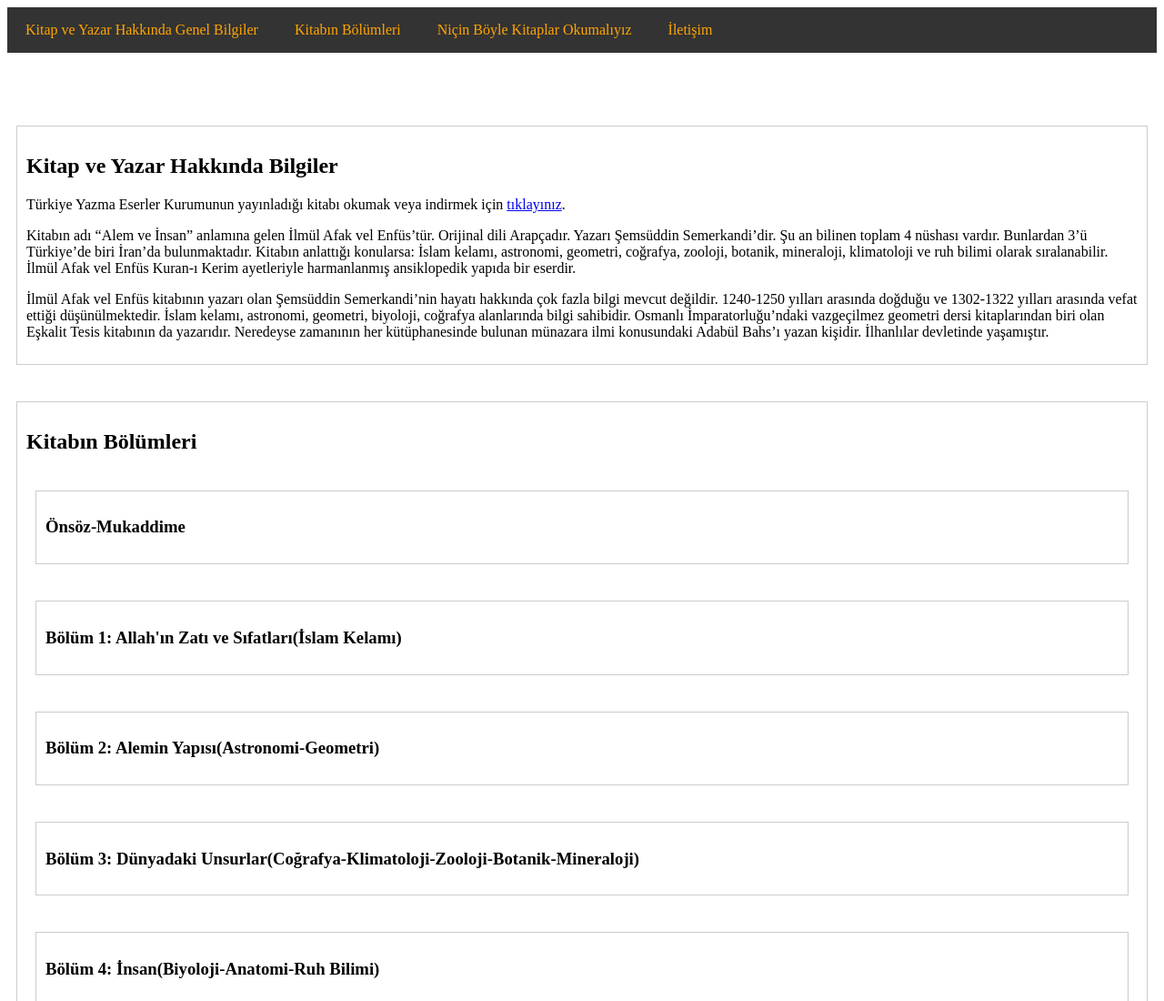
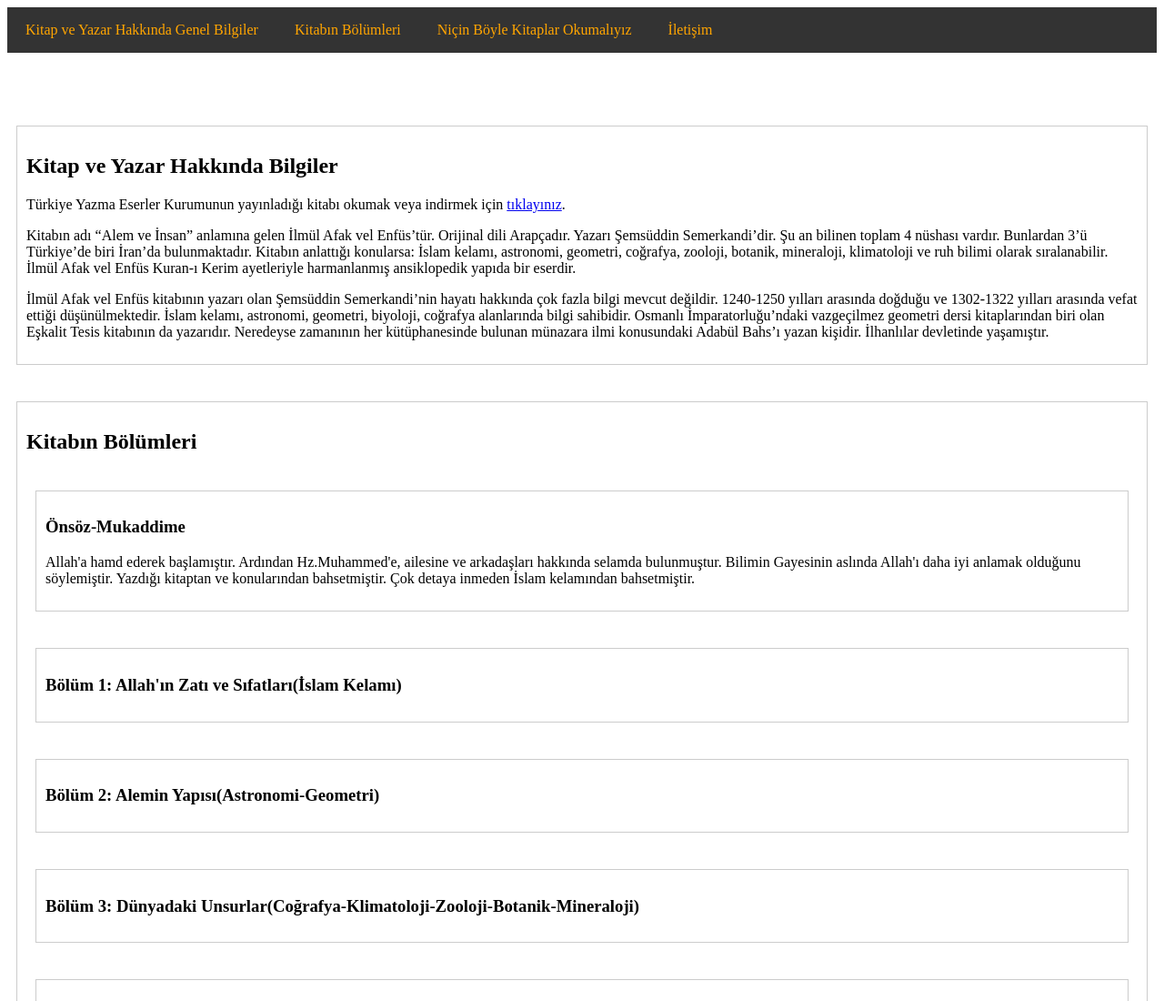
Before and after one commit to huseyincetin09/huseyincetin09, a plain HTML site: page index.html in a window 1280 px wide. Shown: the top 1100 px of the page at 91% size. Drawn offline with Linux system fonts and the light colour scheme.

Commit message:
Update index.html

```diff
--- a/index.html
+++ b/index.html
@@ -55,7 +55,7 @@
 
     <section>
     <h3>Önsöz-Mukaddime</h3>
-    <p></p>
+    <p>Allah'a hamd ederek başlamıştır. Ardından Hz.Muhammed'e, ailesine ve arkadaşları hakkında selamda bulunmuştur. Bilimin Gayesinin aslında Allah'ı daha iyi anlamak olduğunu söylemiştir. Yazdığı kitaptan ve konularından bahsetmiştir. Çok detaya inmeden İslam kelamından bahsetmiştir.</p>
     </section>
 
     <section>
```
